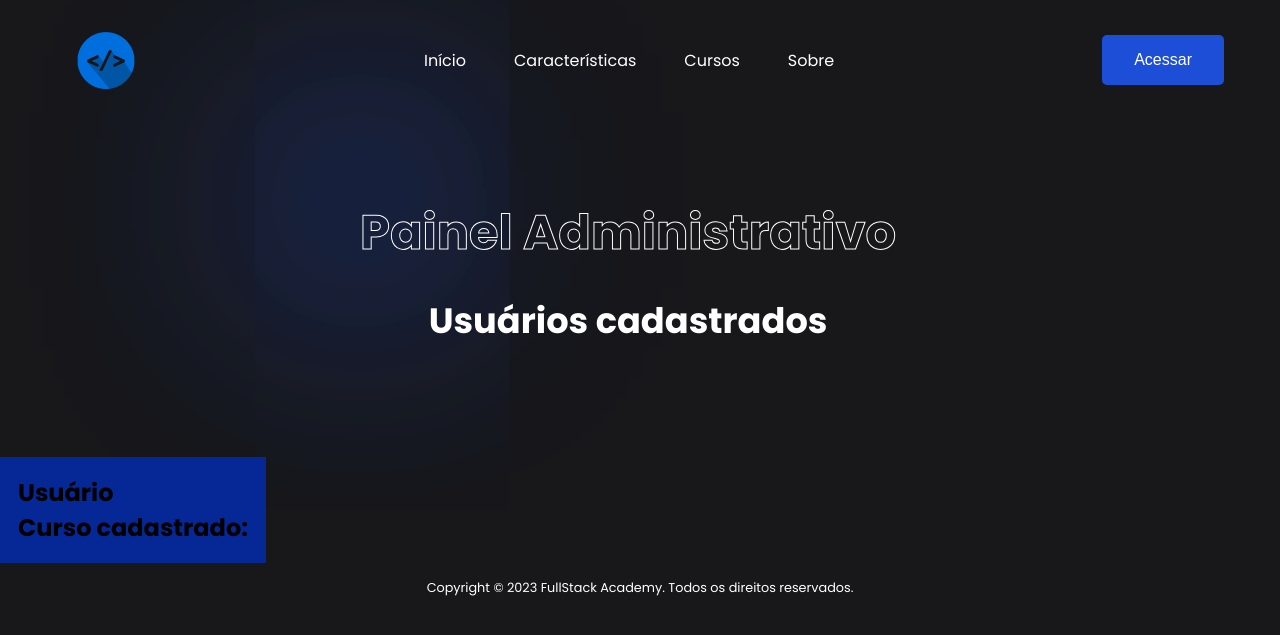
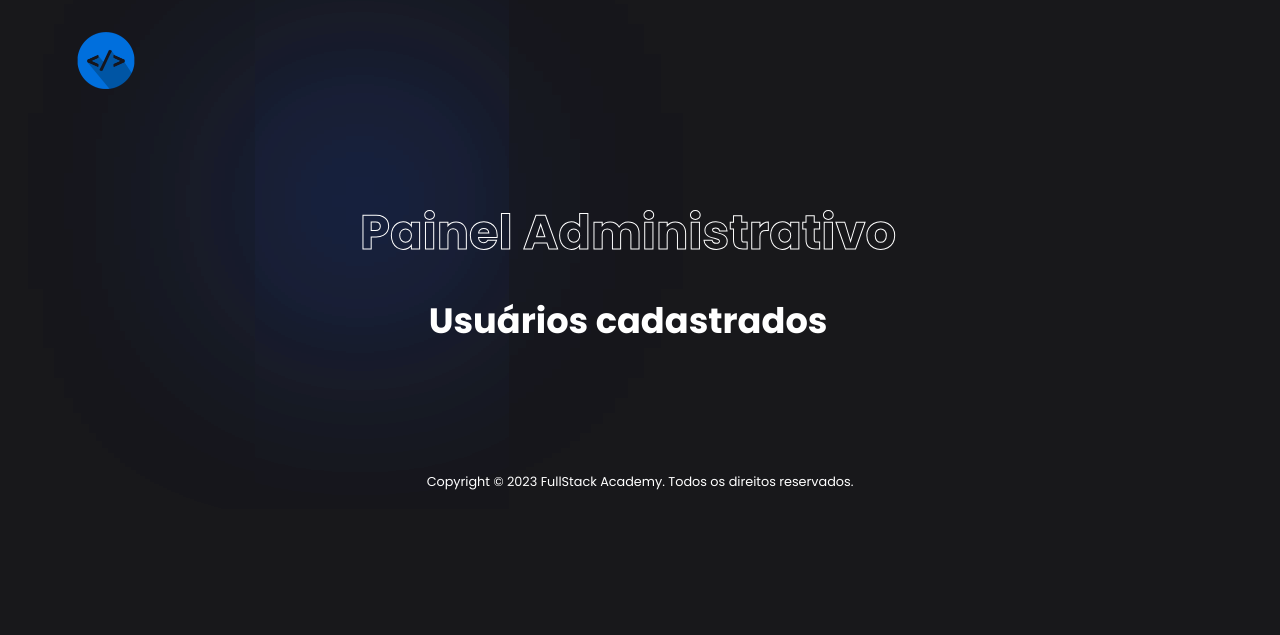
Before and after one commit to ayeeezx/FullStackAcademy, a PHP site: page /admin.php in a window 1280 px wide; the page is wider, and only the part inside the window is pictured. Shown: the top 635 px of that part. Run offline with PHP 8.4, Linux system fonts and the light colour scheme; data that the repository does not hold is empty.

Commit message:
FullStack Academy #3

```diff
--- a/admin.php
+++ b/admin.php
@@ -3,6 +3,7 @@ include_once 'config/config.php';
 include_once 'classes/Crud.php';
 $crud = new Crud($db);
 $data = $crud->read();
+
 ?>
 
 <!DOCTYPE html>
@@ -24,15 +25,6 @@ $data = $crud->read();
                 <img src="img/logo.png">
             </a>
         </div>
-
-        <ul class="nav-links">
-            <li class="link"><a href="#">Início</a></li>
-            <li id="link1" class="link"><a href="#">Características</a></li>
-            <li id="link2" class="link"><a href="#">Cursos</a></li>
-            <li id="link3" class="link"><a href="#">Sobre</a></li>
-        </ul>
-        <a href='./Login.php'> <button class="btn">Acessar</button></a>
-
     </nav>
 
     <header class="container">
@@ -44,19 +36,6 @@ $data = $crud->read();
         </div>
     </header>
 
-    <section>
-        <div class="table">
-            <table>
-                <tr>
-                    <td>
-                        <h1>Usuário</h1>
-                        <h1>Curso cadastrado:</h1>
-                    </td>
-                </tr>
-            </table>
-        </div>
-    </section>
-
     <div class="copyright">
         Copyright © 2023 FullStack Academy. Todos os direitos reservados.
     </div>
```
